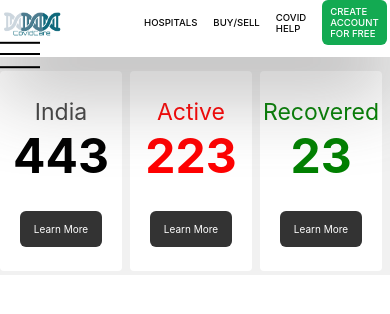
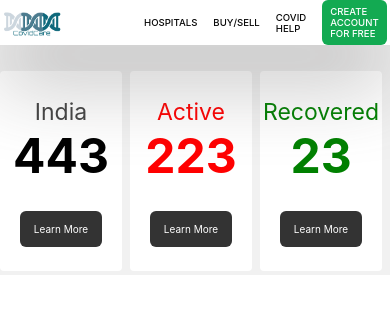
Before and after one commit to krishnam1998gkp/Covid19, a React (Create React App) app: page / in a window 390 px wide. Shown: the top 314 px of the page. Built offline with nearby package versions, Linux system fonts and the light colour scheme.

Commit message:
navbar without completely responsive in mobile view

```diff
--- a/src/components/navbar/navbar.component.jsx
+++ b/src/components/navbar/navbar.component.jsx
@@ -11,6 +11,9 @@ class Navbarheader extends Component{
       }
 
     render(){
+
+
+
     return(
     <div className="section-navbar">
         <div className="navbar">
@@ -24,9 +27,9 @@ class Navbarheader extends Component{
                     <Link href="#" className="navbar-link navbar-link__4 btn btn-green">Create Account for free</Link>
             </div>
         </div>
-        <div className="nav-btn-div">
+        {/* <div className="nav-btn-div">
               <button className="nav-btn"></button>
-        </div>
+        </div> */}
     </div>
     )
   }
```
